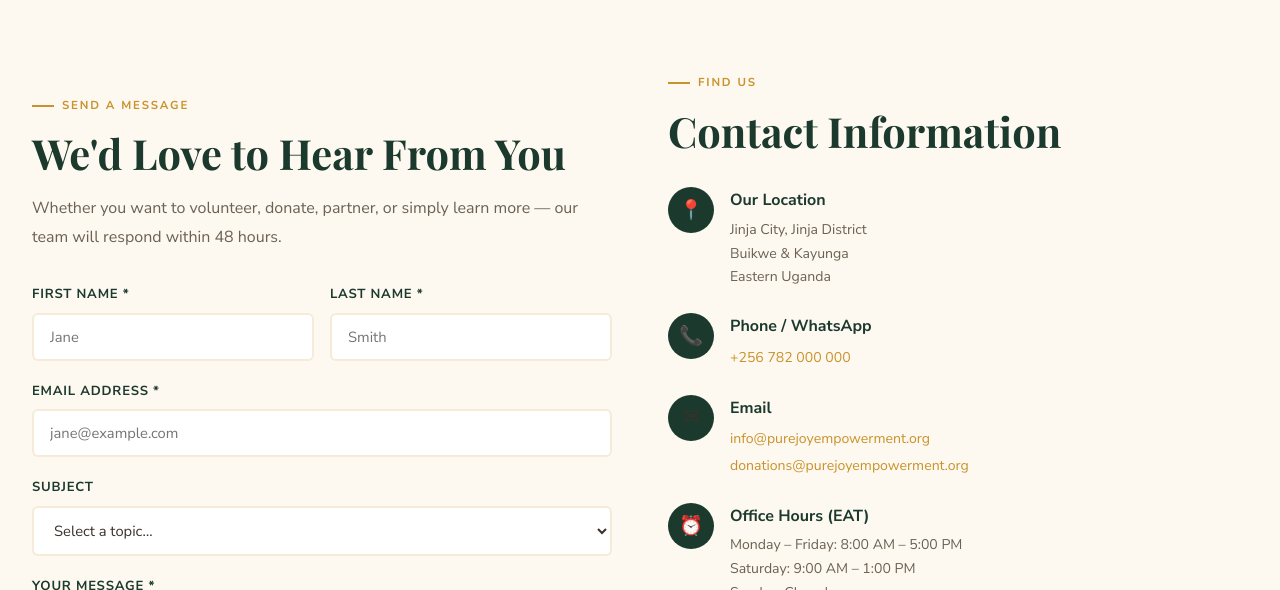
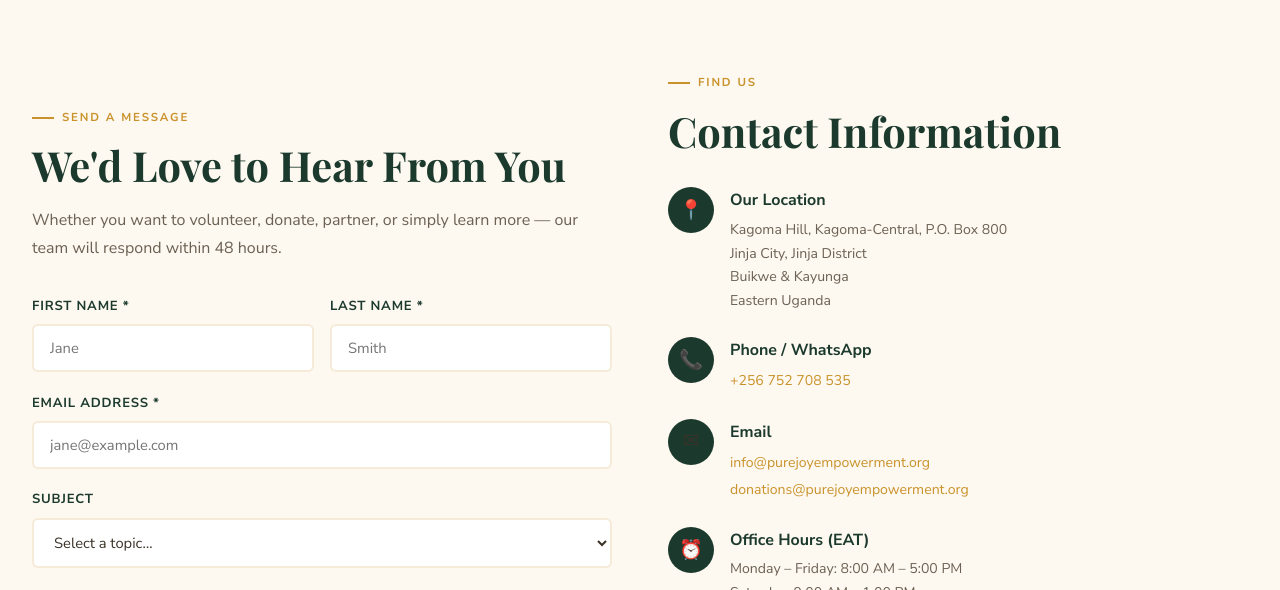
Before and after one commit to Tilaverse-parent/purejoyempowerment, a website: page contact.html in a window 1280 px wide. Shown: the part 511-1101 px from the top of the page. Drawn offline with nearby package versions, Linux system fonts and the light colour scheme; a web font is replaced by a local one.

Commit message:
Add files via upload

```diff
--- a/contact.html
+++ b/contact.html
@@ -87,14 +87,14 @@
             <div style="width:46px;height:46px;background:var(--forest);border-radius:50%;display:flex;align-items:center;justify-content:center;font-size:1.2rem;flex-shrink:0;">📍</div>
             <div>
               <p style="font-weight:700;color:var(--forest);margin-bottom:3px;">Our Location</p>
-              <p style="font-size:0.88rem;color:var(--text-muted);">Jinja City, Jinja District<br>Buikwe &amp; Kayunga<br>Eastern Uganda</p>
+              <p style="font-size:0.88rem;color:var(--text-muted);">Kagoma Hill, Kagoma-Central, P.O. Box 800<br>Jinja City, Jinja District<br>Buikwe &amp; Kayunga<br>Eastern Uganda</p>
             </div>
           </div>
           <div style="display:flex;gap:1rem;align-items:flex-start;">
             <div style="width:46px;height:46px;background:var(--forest);border-radius:50%;display:flex;align-items:center;justify-content:center;font-size:1.2rem;flex-shrink:0;">📞</div>
             <div>
               <p style="font-weight:700;color:var(--forest);margin-bottom:3px;">Phone / WhatsApp</p>
-              <a href="tel:+256782000000" style="font-size:0.88rem;color:var(--gold);">+256 782 000 000</a>
+              <a href="tel:+256752708535" style="font-size:0.88rem;color:var(--gold);">+256 752 708 535</a>
             </div>
           </div>
           <div style="display:flex;gap:1rem;align-items:flex-start;">
```
